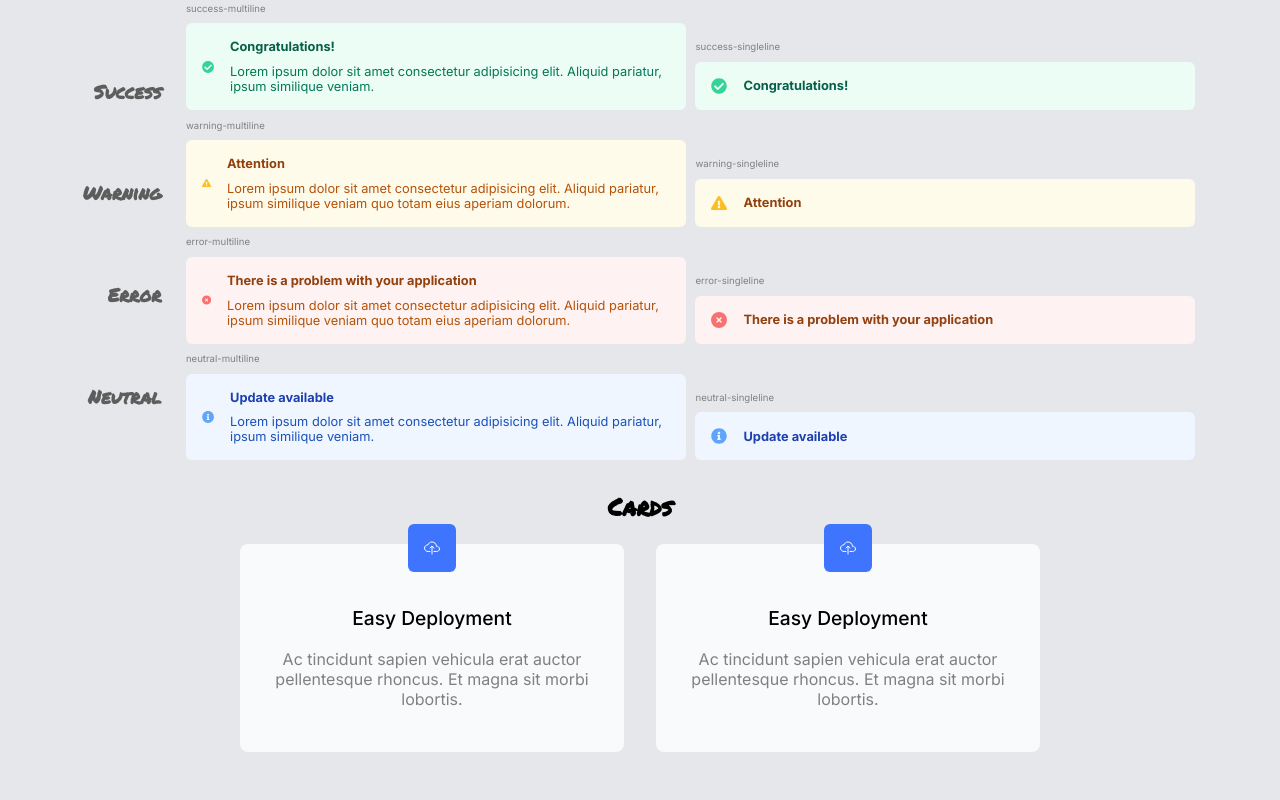
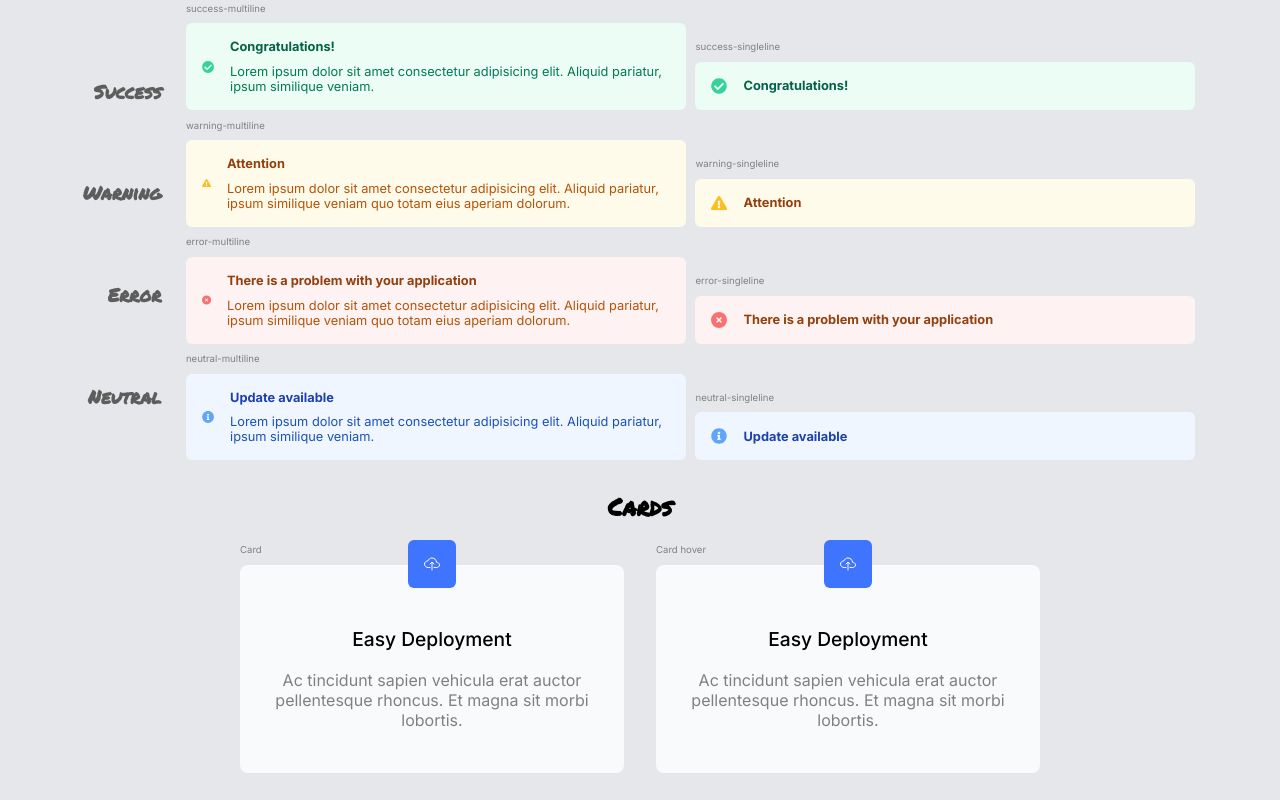
Before and after one commit to anet-eny/component-library, a React (Vite) app: page / in a window 1280 px wide. Shown: the part 418-1218 px from the top of the page. Built offline with nearby package versions, Linux system fonts and the light colour scheme.

Commit message:
Add labels for cards, fix card layout css

```diff
--- a/src/components/Card.jsx
+++ b/src/components/Card.jsx
@@ -4,6 +4,8 @@ export default function Card(props) {
     const hoverClass = props.hover? "hover" : ""
 
     return (
+        <div>
+            <p>{`Card ${hoverClass}`}</p>
             <div className="card">
                 <div className="card-icon">
                     {props.icon}
@@ -13,5 +15,6 @@ export default function Card(props) {
                     <p>{props.text}</p>
                 </div>
             </div>
+        </div>
     )
 }
--- a/src/index.css
+++ b/src/index.css
@@ -210,7 +210,6 @@ p {
     display: flex;
     flex-direction: column;
     justify-content: center;
-    margin-bottom: 3em;
     padding: 2em 1.6em;
     border-radius: 8px;
 }
@@ -232,11 +231,12 @@ p {
 
 .card {
     position: relative;
+    margin: 0.6em 0;
 }
 
 .card-icon {
     position: absolute;
-    top: -20px;
+    top: -25px;
     left: 50%;
     transform: translateX(-50%);
     z-index: 10;
```
Lines whose indentation alone changed are shown as unchanged.
